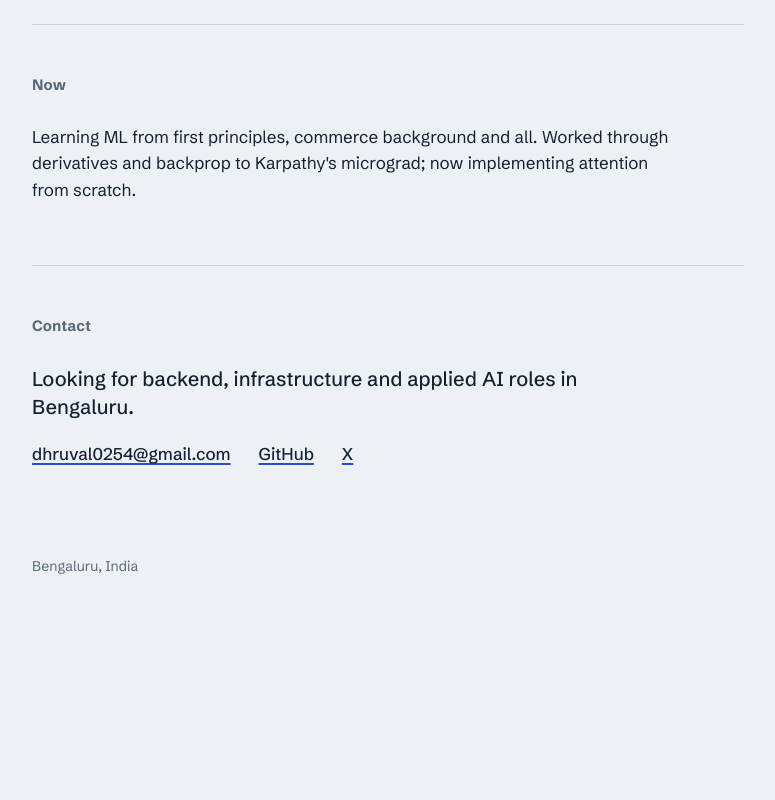
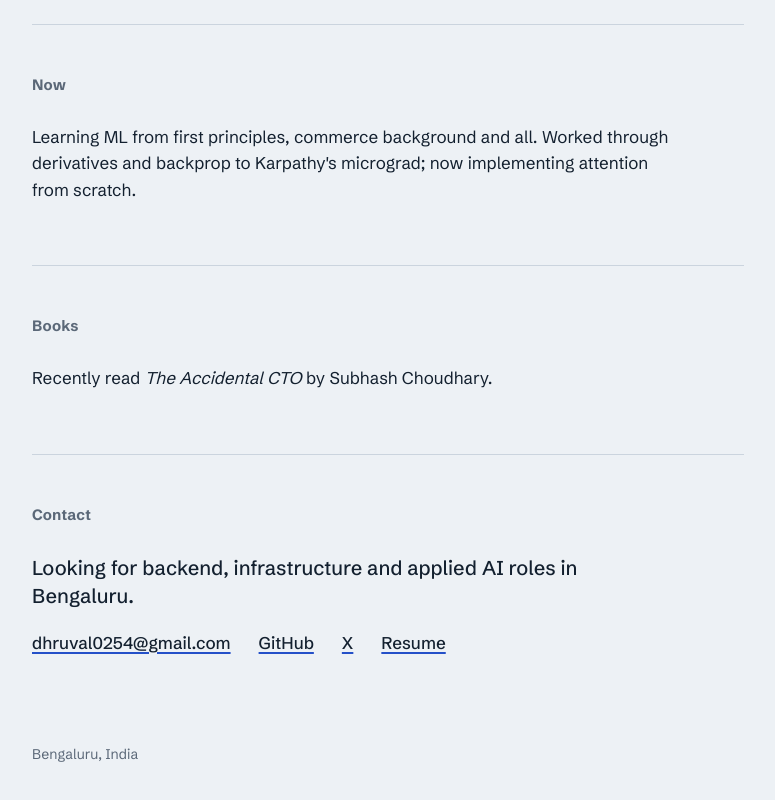
Before and after one commit to Dhruval7878/portfolio, a Next.js app: page / in a window 1280 px wide. Shown: the part 2163-2963 px from the top of the page, without its empty margins (252-1027 px from the left). Before the commit the page ends 2796 px from the top, so only its background shows below. Built offline with nearby package versions, Linux system fonts and the light colour scheme; no server answers.

Commit message:
changes in css contact component

```diff
--- a/app/globals.css
+++ b/app/globals.css
@@ -48,7 +48,7 @@ h2 { font-size: 15px; font-weight: 700; color: var(--muted); margin: 0 0 28px; l
 .item.route::before { content: ""; position: absolute; left: 0; top: 6px; bottom: 4px; width: 2px; background: var(--line); }
 .item.route::after { content: ""; position: absolute; left: 0; top: 52%; bottom: 4px; width: 2px; background: var(--fallback); }
 
-.now p { max-width: 62ch; margin: 0 0 14px; }
+.now p, .books p { max-width: 62ch; margin: 0 0 14px; }
 .contact p { margin: 0 0 20px; max-width: 52ch; font-size: 20px; font-weight: 500; line-height: 1.4; }
 .links { display: flex; gap: 28px; flex-wrap: wrap; font-weight: 500; }
 footer { padding: 40px 0 56px; color: var(--muted); font-size: 14px; }
--- a/app/page.tsx
+++ b/app/page.tsx
@@ -99,6 +99,11 @@ export default function Home() {
         </p>
       </section>
 
+      <section className="books">
+        <h2>Books</h2>
+        <p>Recently read <em>The Accidental CTO</em> by Subhash Choudhary.</p>
+      </section>
+
       <section className="contact">
         <h2>Contact</h2>
         <p>
--- a/components/ContactLinks.tsx
+++ b/components/ContactLinks.tsx
@@ -10,6 +10,7 @@ const LINKS = [
   },
   { id: "github", href: "https://github.com/Dhruval7878", text: "GitHub" },
   { id: "x", href: "https://x.com/Dhruval254", text: "X" },
+  { id: "resume", href: "https://bit.ly/dhruval_patadiya", text: "Resume" },
 ];
 
 export default function ContactLinks() {
```
